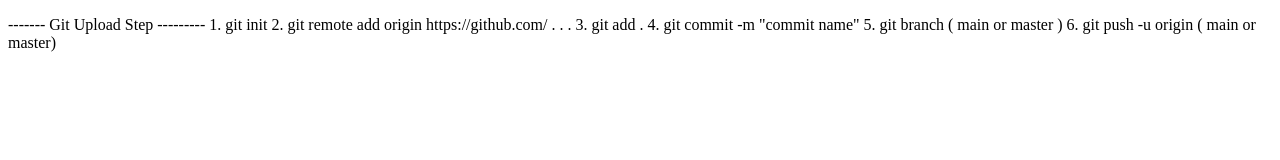
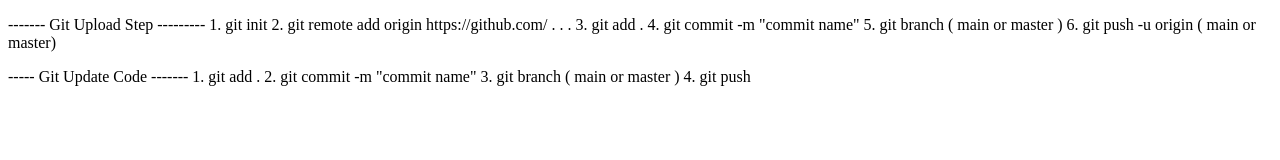
Before and after one commit to MgZayarNaing/batch9test, a plain HTML site: page index.html in a window 1280 px wide. Drawn offline with Linux system fonts and the light colour scheme.

Commit message:
commit update

```diff
--- a/index.html
+++ b/index.html
@@ -18,5 +18,13 @@
 
     </p>
 
+    <p>
+        ----- Git Update Code -------
+        1. git add .
+        2. git commit -m "commit name"
+        3. git branch ( main or master )
+        4. git push
+    </p>
+
 </body>
 </html>
```
